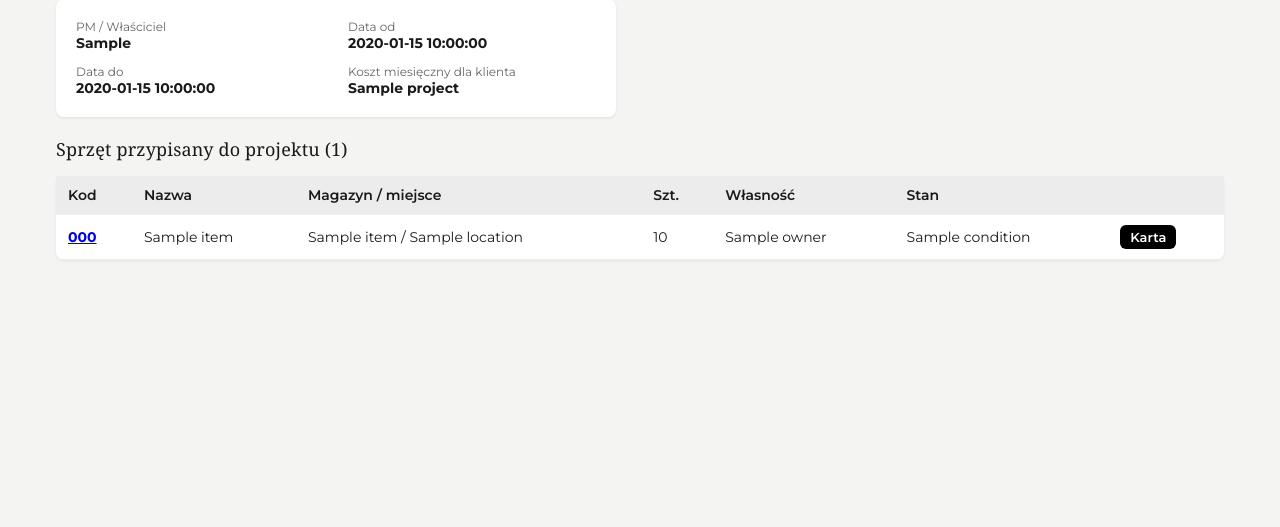
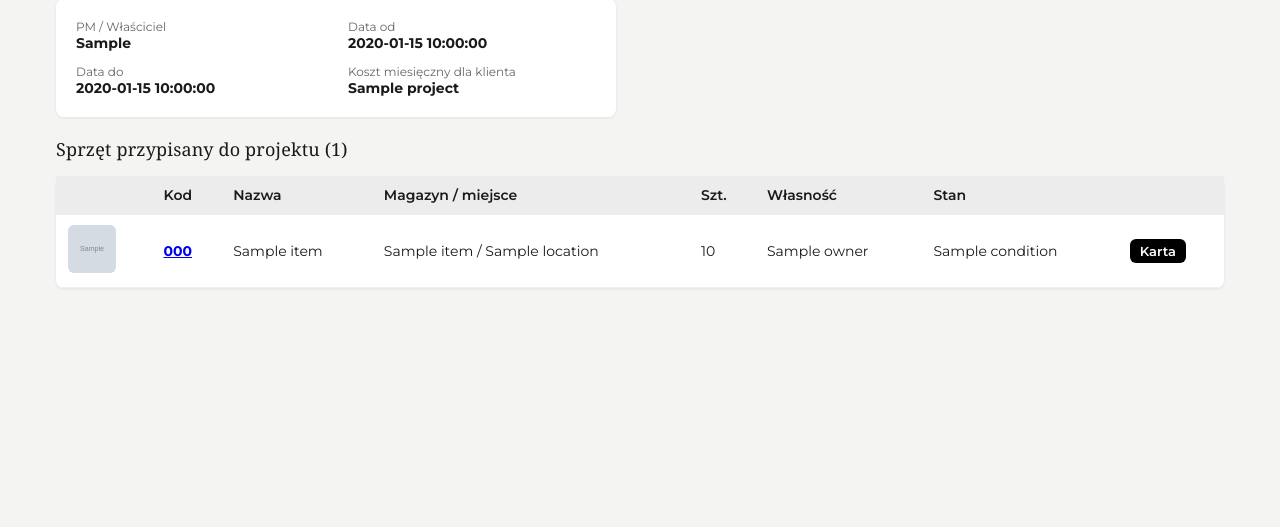
Before and after one commit to michaljakobczak1-oss/magazyn-app, a Python web app: template templates/billing_detail.html in a window 1280 px wide. Shown: the part 153-680 px from the top of the page. Run offline with Jinja, Linux system fonts and the light colour scheme; the template is opened without the code that fills it: most values are stand-ins (such as "Sample title", 1, 10 or a date in 2020); grey boxes marked "Sample" are stand-in pictures; some web fonts are replaced.

Commit message:
Render equipment thumbnails in billing project detail table.
Co-authored-by: Cursor <cursoragent@cursor.com>

```diff
--- a/templates/billing_detail.html
+++ b/templates/billing_detail.html
@@ -1,4 +1,5 @@
 {% extends "base.html" %}
+{% from "_thumb.html" import thumb %}
 {% block title %}{{ project.project_number }} {{ project.name }} – Rozliczenia{% endblock %}
 {% block content %}
 <p style="margin:0 0 8px;"><a href="{{ url_for('billing_index') }}">← Rozliczenia</a></p>
@@ -41,6 +42,7 @@
 <table class="data-cards">
   <thead>
   <tr>
+    <th></th>
     <th>Kod</th>
     <th>Nazwa</th>
     <th>Magazyn / miejsce</th>
@@ -53,6 +55,7 @@
   <tbody>
   {% for it in items %}
   <tr {% if it.archived %}style="opacity:.65;"{% endif %}>
+    <td class="card-thumb">{{ thumb(it.photo) }}</td>
     <td class="card-main" data-label="Kod">
       <a href="{{ url_for('equipment_detail', eid=it.id) }}"><strong>{{ it.code }}</strong></a>
       {% if it.archived %}<br><span class="badge">archiwum</span>{% endif %}
```
